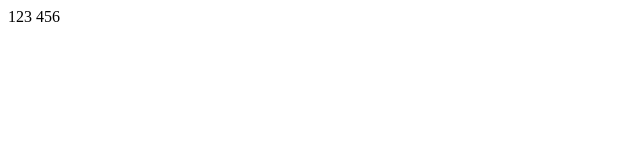
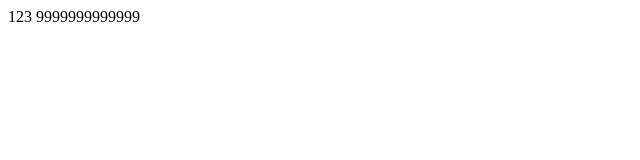
Before and after one commit to 2053791732/git-demo, a plain HTML site: page index.html in a window 1280 px wide. Shown: the whole page, without its empty margins (0-640 px from the left). Drawn offline with Linux system fonts and the light colour scheme.

Commit message:
'999999'

```diff
--- a/index.html
+++ b/index.html
@@ -11,7 +11,7 @@
 <body>
   <div>
     <span>123</span>
-    <span>456</span>
+    <span>9999999999999</span>
   </div>
 </body>
 
```
